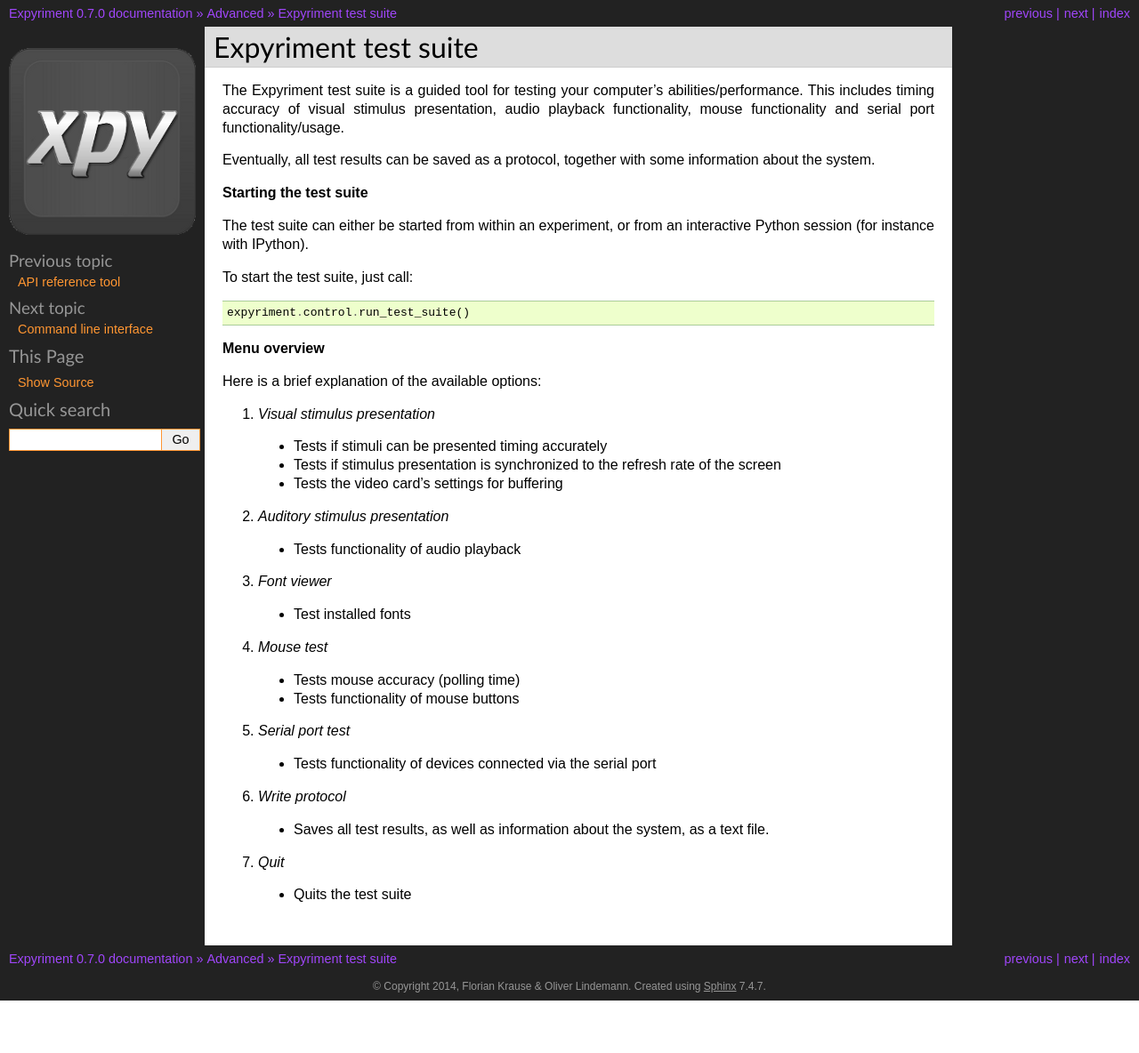
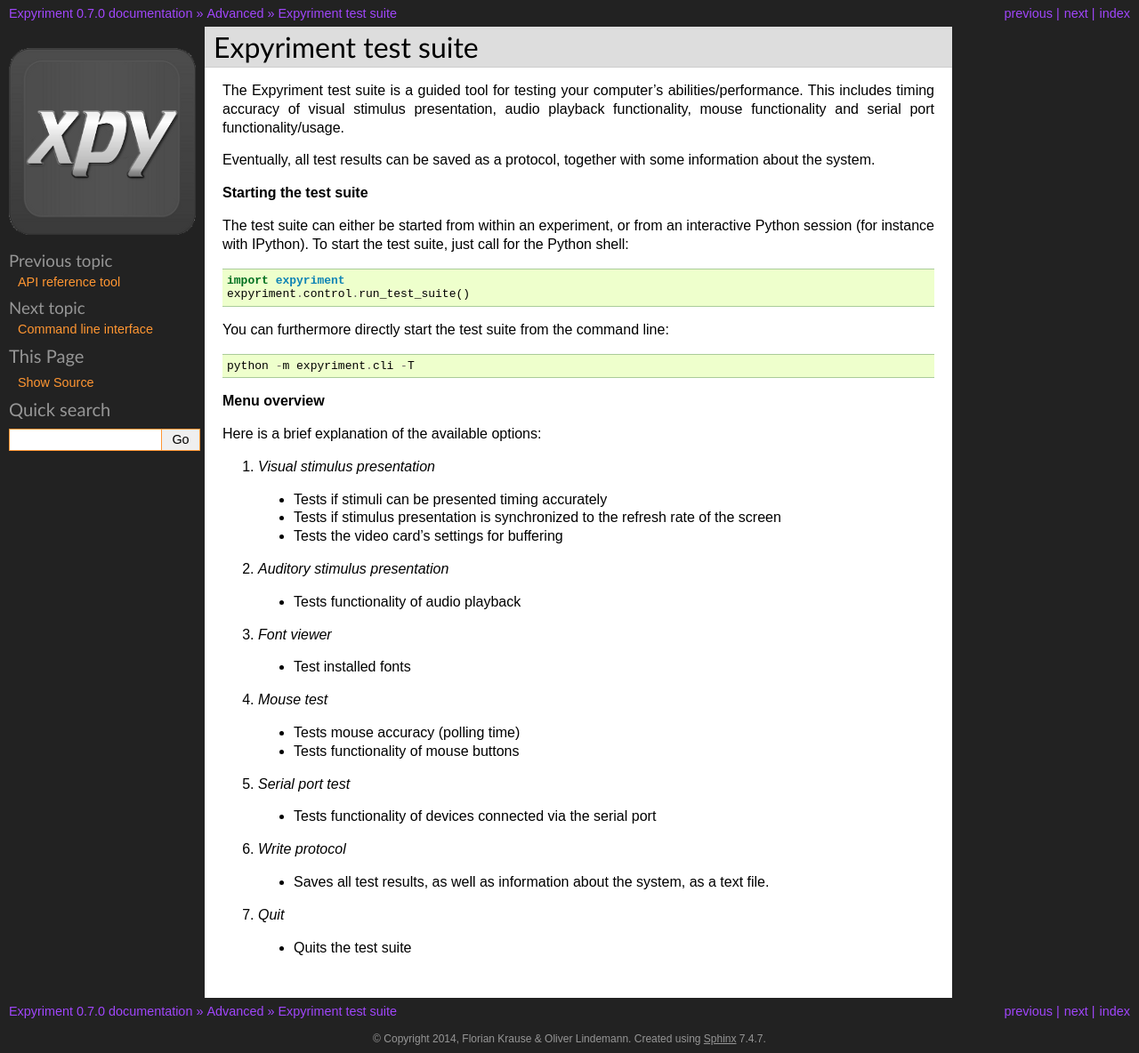
Before and after one commit to expyriment/expyriment, a Sphinx documentation site: the page built from documentation/sphinx/Testsuite.rst, in a window 1280 px wide. Shown: the whole page at 89% size. Built offline with Sphinx 7.4.7, drawn with Linux system fonts in a browser that asks for light colours; pages that are not in the unit, such as notebooks, are missing from menus; before the commit the page ends 1125 px from its top, so only the background shows below that.

Commit message:
Update Testsuite.rst

```diff
--- a/documentation/sphinx/Testsuite.rst
+++ b/documentation/sphinx/Testsuite.rst
@@ -12,11 +12,15 @@
 **Starting the test suite**
 
 The test suite can either be started from within an experiment, or from an
-interactive Python session (for instance with IPython).
+interactive Python session (for instance with IPython). To start the test suite,
+just call for the Python shell::
 
-To start the test suite, just call::
+    import expyriment
+    expyriment.control.run_test_suite()
 
-    expyriment.control.run_test_suite()
+You can furthermore directly start the test suite from the command line::
+
+    python -m expyriment.cli -T
 
 **Menu overview**
 
```
